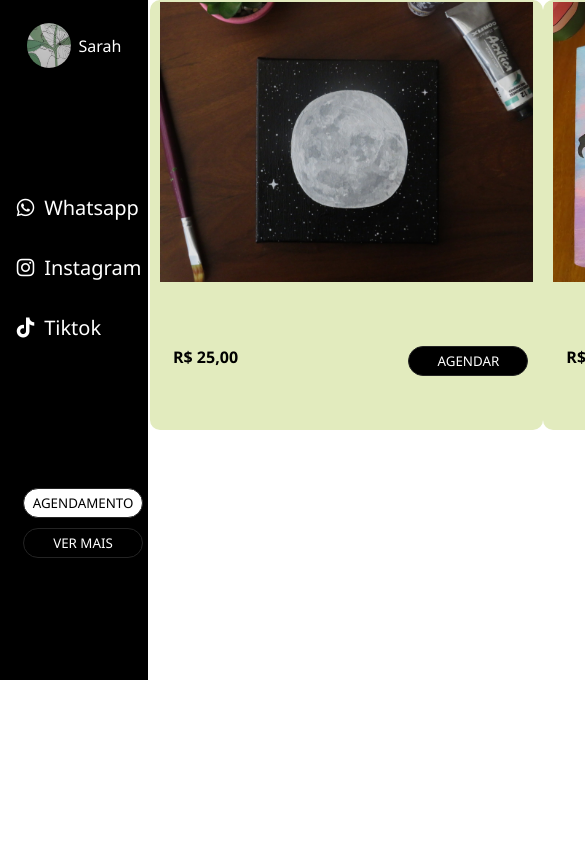
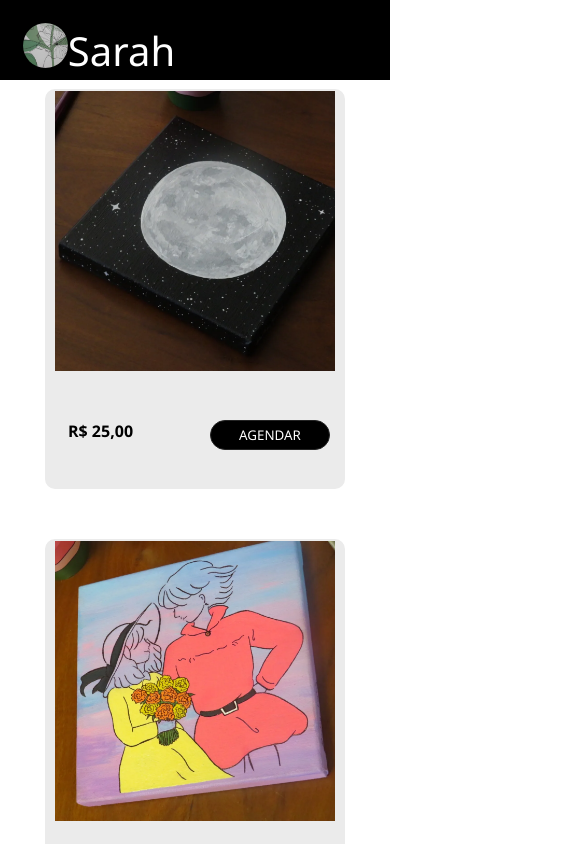
Before and after one commit to Joaovhl031/angular-portifolhoProj, an Angular app: page / in a window 390 px wide. Shown: the top 844 px of the page, 585 px wide, since content can reach past the window. Built offline with nearby package versions, Linux system fonts and the light colour scheme.

Commit message:
feat: responsive design

```diff
--- a/src/app/app.component.html
+++ b/src/app/app.component.html
@@ -1,3 +1,2 @@
 <app-home></app-home>
-
 <router-outlet></router-outlet>
--- a/src/app/components/card/card.component.sass
+++ b/src/app/components/card/card.component.sass
@@ -1,5 +1,5 @@
 .card__content
-  background-color: #E2EBBE
+  background-color: #ebebeb
   height: 430px
   max-width: 400px
   gap: 15px
@@ -7,6 +7,7 @@
   display: grid
   flex-direction: column
   justify-content: flex-start
+
 
 .bg__card
   img
@@ -32,3 +33,39 @@
   color: #FFFFFF
   background-color: Black
   border: 1px solid #242424
+
+@media (max-width: 760px)
+  .card__content
+    display: grid
+    flex-direction: column
+    justify-content: flex-start
+    width: 300px
+    max-height: 400px
+    gap: 15px
+    border-radius: 10px
+    margin-bottom: 50px
+
+  .bg__card
+    img
+     max-height: 280px
+     max-width: 280px
+     margin: 2px 10px 0px 10px
+
+  .sobre__cont
+    display: flex
+    flex-direction: row
+    gap: 20px
+    justify-content: space-between
+  .sobre__content
+    font-weight: 700
+    margin-top: 0px
+    margin-left: 23px
+
+.agendamento__content > a > button
+  margin-right: 15px
+
+  margin-bottom: 10px
+  border-radius: 1rem
+  color: #FFFFFF
+  background-color: Black
+  border: 1px solid #242424
--- a/src/app/components/card/card.component.ts
+++ b/src/app/components/card/card.component.ts
@@ -8,7 +8,7 @@ import { Component, Input, OnInit} from '@angular/core';
 export class CardComponent implements OnInit{
 
   @Input()
-  image='../../../assets/lua.jpg'
+  image=''
   @Input()
   price = 'R$ 25,00'
 
--- a/src/app/components/menu-bar/menu-bar.component.html
+++ b/src/app/components/menu-bar/menu-bar.component.html
@@ -1,23 +1,39 @@
+<span class="material-symbols-outlined"> menu </span>
 <div class="content__menu">
   <div class="logo__menu">
     <img src="../../../assets/logo.png" alt="logo" />
     <span>Sarah</span>
   </div>
+  <div class="menu">
+    <img src="../../../assets/menu_FILL0_wght400_GRAD0_opsz24.svg" alt="">
     <div class="nav__content">
       <ul>
         <li>
-        <a href="https://wa.me/+5531973532292?text=Olá, Queria fazer um orçamento..."><i class="fa-brands fa-whatsapp fa-1x"></i><span>Whatsapp</span></a>
+          <a
+            href="https://wa.me/+5531973532292?text=Olá, Queria fazer um orçamento..."
+            ><i class="fa-brands fa-whatsapp fa-1x"></i><span>Whatsapp</span></a
+          >
         </li>
         <li>
-        <a href="https://www.instagram.com/artby_beatriz/?utm_source=ig_web_button_share_sheet&igshid=OGQ5ZDc2ODk2ZA=="><i class="fa-brands fa-instagram fa-1x"></i><span>Instagram</span></a>
+          <a
+            href="https://www.instagram.com/artby_beatriz/?utm_source=ig_web_button_share_sheet&igshid=OGQ5ZDc2ODk2ZA=="
+            ><i class="fa-brands fa-instagram fa-1x"></i
+            ><span>Instagram</span></a
+          >
         </li>
         <li>
-        <a href="https://www.tiktok.com/@artby_beatriz?_t=8hWXpVuPekf&_r=1"><i class="fa-brands fa-tiktok fa-1x"></i><span>Tiktok</span></a>
+          <a href="https://www.tiktok.com/@artby_beatriz?_t=8hWXpVuPekf&_r=1"
+            ><i class="fa-brands fa-tiktok fa-1x"></i><span>Tiktok</span></a
+          >
         </li>
       </ul>
     </div>
     <div class="buttom__menu">
-    <a  href="https://wa.me/+5531973532292?text=Olá, Queria fazer um orçamento..."><button class="Agendamento">AGENDAMENTO</button></a>
+      <a
+        href="https://wa.me/+5531973532292?text=Olá, Queria fazer um orçamento..."
+        ><button class="Agendamento">AGENDAMENTO</button></a
+      >
       <button class="ver-mais">VER MAIS</button>
     </div>
   </div>
+</div>
--- a/src/app/components/menu-bar/menu-bar.component.sass
+++ b/src/app/components/menu-bar/menu-bar.component.sass
@@ -2,12 +2,10 @@
   display: block
   position: absolute
   top: 0
-  height: 0
   background-color: black
   width: 148px
   height: 680px
   border: solid
-
 
   .logo__menu
     display: flex
@@ -47,7 +45,6 @@
           i
             margin: 10px
 
-
   .buttom__menu
     flex-direction: column
     display: block
@@ -69,3 +66,80 @@
   color: #FFFFFF
   background-color: Black
   border: 1px solid #242424
+
+@media (max-width: 767.98px)
+
+  .content__menu
+    display: flex
+    flex-direction: row
+    position: fixed
+    z-index: 1
+    width: 100%
+    height: 80px
+    font-size: 40px
+    background-color: black
+    border: solid
+
+  .menu
+    display: none
+    position: absolute
+
+  .menu:hover
+    display: flex
+
+  .logo__menu
+    display: flex
+    flex-direction: column
+    justify-content: center
+    color: #FFFFFF
+
+    margin: 20px
+
+    img
+      display: flex
+      flex-direction: column
+      margin: auto
+      margin-left: 10px
+      height: 45px
+      border-radius: 50%
+
+    span
+      margin: auto
+
+  .nav__content
+    display: flex
+    justify-content: center
+    margin-top: 120px
+    margin-bottom: 120px
+
+    ul
+      text-decoration: none
+      list-style: none
+      li
+        font-size: 20px
+        margin-bottom: 20px
+        text-decoration: none
+        list-style: none
+        a
+          color: #FFFFFF
+          i
+            margin: 10px
+
+  .buttom__menu
+    flex-direction: column
+
+    button
+      width: 120px
+      height: 30px
+      margin-bottom: 10px
+      border-radius: 1rem
+
+.Agendamento
+  color: black
+  background-color: #FFFFFF
+  border: 1px solid #242424
+
+.ver-mais
+  color: #FFFFFF
+  background-color: Black
+  border: 1px solid #242424
--- a/src/app/components/menu-bar/menu-bar.component.ts
+++ b/src/app/components/menu-bar/menu-bar.component.ts
@@ -6,9 +6,6 @@ import { Component } from '@angular/core';
   styleUrls: ['./menu-bar.component.sass']
 })
 
-
-
-
 export class MenuBarComponent {
 
 }
--- a/src/app/pages/home/home.component.html
+++ b/src/app/pages/home/home.component.html
@@ -1,7 +1,7 @@
 <div class="home__content">
   <app-menu-bar></app-menu-bar>
   <div class="card__content">
-  <app-card></app-card>
+  <app-card image="../../../assets/lua2.jpg"></app-card>
   <app-card image="../../../assets/casal.jpg"></app-card>
   <app-card image="../../../assets/luffy.jpg" price="R$ 50,00"></app-card>
 </div>
--- a/src/app/pages/home/home.component.sass
+++ b/src/app/pages/home/home.component.sass
@@ -6,3 +6,19 @@
   flex-direction: row
   justify-content: space-between
   margin-left: 150px
+
+@media (max-width: 700px)
+  .home__content
+    display: flex
+    flex-direction: column
+
+
+
+.card__content
+  display: flex
+  flex-direction: column
+  justify-content: space-between
+  margin: auto
+
+app-card:first-child
+  margin-top: 60px
--- a/src/index.html
+++ b/src/index.html
@@ -1,13 +1,25 @@
-<!doctype html>
+<!DOCTYPE html>
 <html lang="pt-br">
   <head>
-  <meta charset="utf-8">
+    <meta charset="utf-8" />
     <title>Portifolho</title>
-  <base href="/">
-  <meta name="viewport" content="width=device-width, initial-scale=1">
-  <link rel="stylesheet" type="text/css" href="assets/VSCO Gothic-normal-400-100.ttf">
-  <link rel="stylesheet" type="text/css" href="assets/VSCO Gothic-normal-500-100.ttf">
-  <link rel="stylesheet" type="text/css" href="assets/VSCO Gothic-normal-600-100.ttf">
+    <base href="/" />
+    <meta name="viewport" content="width=device-width, initial-scale=1" />
+    <link
+      rel="stylesheet"
+      type="text/css"
+      href="assets/VSCO Gothic-normal-400-100.ttf"
+    />
+    <link
+      rel="stylesheet"
+      type="text/css"
+      href="assets/VSCO Gothic-normal-500-100.ttf"
+    />
+    <link
+      rel="stylesheet"
+      type="text/css"
+      href="assets/VSCO Gothic-normal-600-100.ttf"
+    />
     <link
       rel="stylesheet"
       href="https://cdnjs.cloudflare.com/ajax/libs/font-awesome/6.0.0-beta3/css/all.min.css"
@@ -15,7 +27,11 @@
       crossorigin="anonymous"
       referrerpolicy="no-referrer"
     />
-  <link rel="icon" type="image/x-icon" href="favicon.ico">
+    <link
+      rel="stylesheet"
+      href="https://fonts.googleapis.com/css2?family=Material+Symbols+Outlined:opsz,wght,FILL,GRAD@24,400,0,0"
+    />
+    <link rel="icon" type="image/x-icon" href="favicon.ico" />
   </head>
   <body>
     <app-root></app-root>
```
Also changed, not shown: src/assets/menu_FILL0_wght400_GRAD0_opsz24.svg (added). Lines whose indentation alone changed are shown as unchanged.
